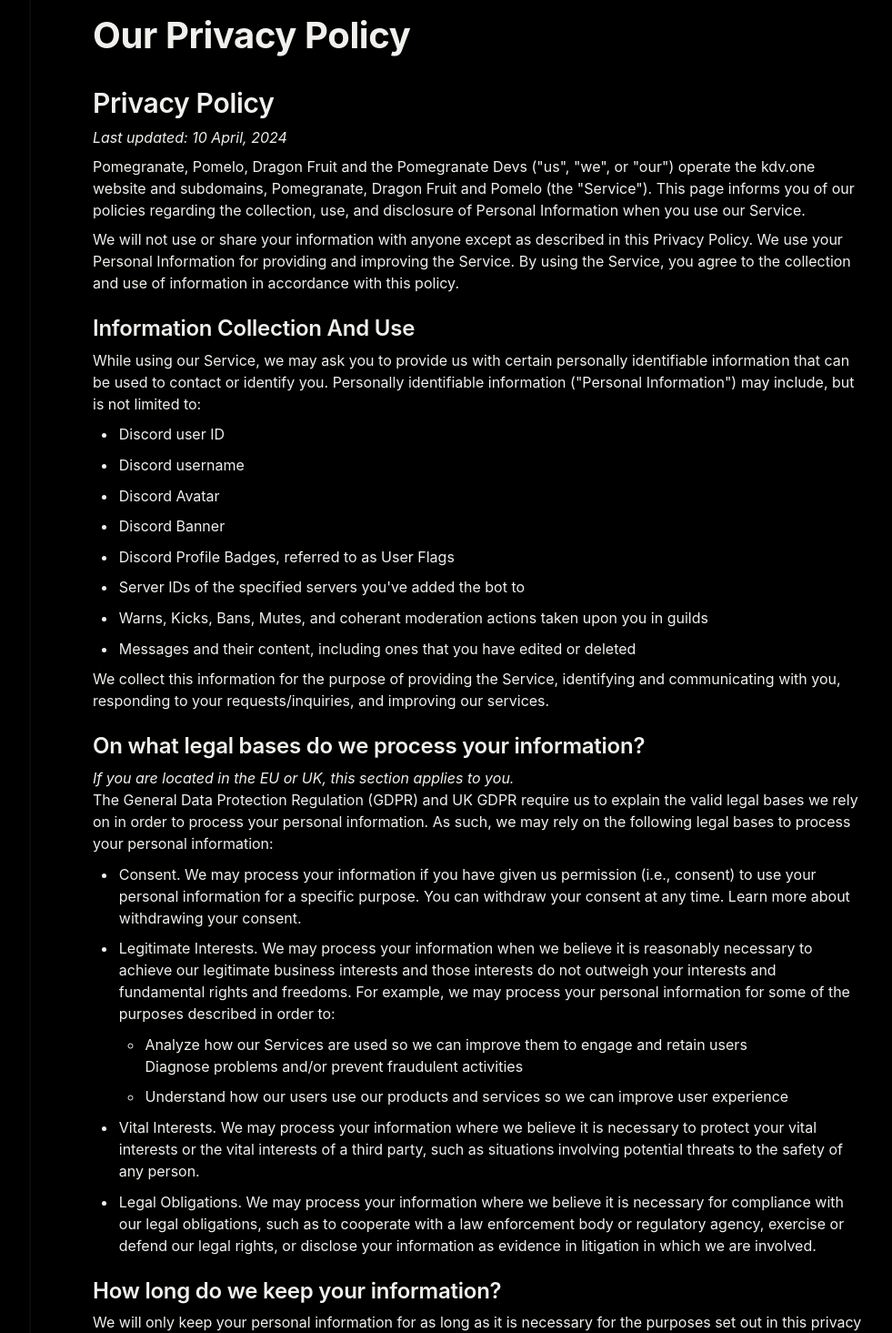
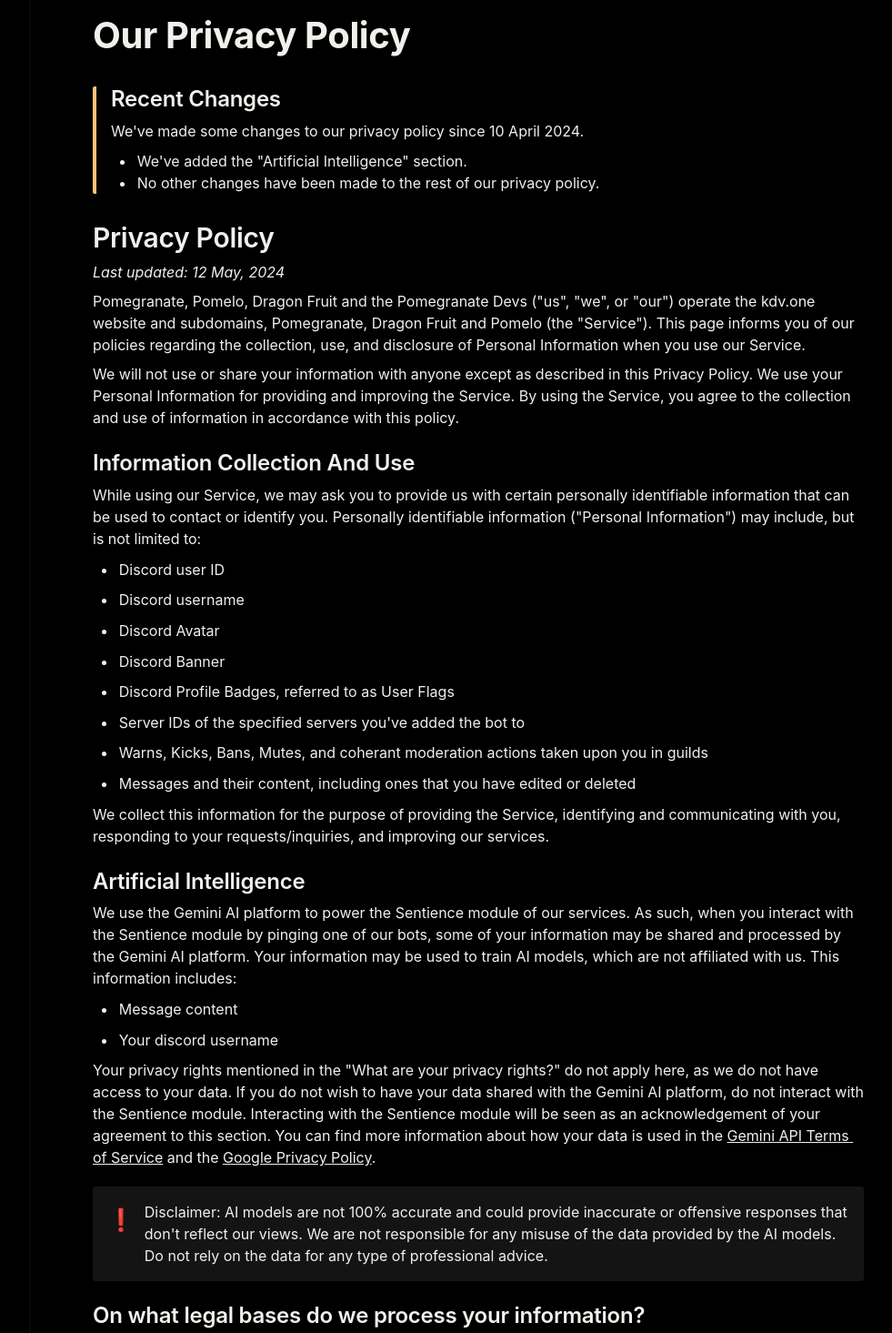
Before and after one commit to kirbodev/kdvsite, a Next.js app: page /pomegranate/privacy in a window 1280 px wide. Shown: the part 105-1570 px from the top of the page at 91% size, without its empty margins (114-1095 px from the left). Built offline with nearby package versions, Linux system fonts and the light colour scheme.

Commit message:
updated privacy policy

```diff
--- a/app/pomegranate/privacy/page.tsx
+++ b/app/pomegranate/privacy/page.tsx
@@ -27,10 +27,42 @@
             <h1 className="page-title">Our Privacy Policy</h1>
             <p className="page-description"></p>
           </header>
+          <div
+            className="recent-changes"
+            style={{
+              borderLeft: "4px solid #ffc17a",
+              borderRadius: "2px",
+              paddingLeft: "1rem",
+            }}
+          >
+            <h2>Recent Changes</h2>
+            <p>
+              We&apos;ve made some changes to our privacy policy since 10 April
+              2024.
+            </p>
+            <ul className="bulleted-list">
+              <li
+                style={{
+                  listStyleType: "disc",
+                }}
+              >
+                We&apos;ve added the &quot;Artificial Intelligence&quot;
+                section.
+              </li>
+              <li
+                style={{
+                  listStyleType: "disc",
+                }}
+              >
+                No other changes have been made to the rest of our privacy
+                policy.
+              </li>
+            </ul>
+          </div>
           <div className="page-body">
             <h1>Privacy Policy</h1>
             <p>
-              <em>Last updated: 10 April, 2024</em>
+              <em>Last updated: 12 May, 2024</em>
             </p>
             <p>
               Pomegranate, Pomelo, Dragon Fruit and the Pomegranate Devs
@@ -133,6 +165,84 @@
               Service, identifying and communicating with you, responding to
               your requests/inquiries, and improving our services.
             </p>
+            <h2>Artificial Intelligence</h2>
+            <p>
+              We use the Gemini AI platform to power the Sentience module of our
+              services. As such, when you interact with the Sentience module by
+              pinging one of our bots, some of your information may be shared
+              and processed by the Gemini AI platform. Your information may be
+              used to train AI models, which are not affiliated with us. This
+              information includes:
+            </p>
+            <ul className="bulleted-list">
+              <li
+                style={{
+                  listStyleType: "disc",
+                }}
+              >
+                Message content
+              </li>
+            </ul>
+            <ul className="bulleted-list">
+              <li
+                style={{
+                  listStyleType: "disc",
+                }}
+              >
+                Your discord username
+              </li>
+            </ul>
+            <p>
+              Your privacy rights mentioned in the &quot;What are your privacy
+              rights?&quot; do not apply here, as we do not have access to your
+              data. If you do not wish to have your data shared with the Gemini
+              AI platform, do not interact with the Sentience module.
+              Interacting with the Sentience module will be seen as an
+              acknowledgement of your agreement to this section. You can find
+              more information about how your data is used in the{" "}
+              <a
+                href="https://ai.google.dev/gemini-api/terms#data-use-unpaid"
+                target="_blank"
+                rel="noopener noreferrer"
+              >
+                Gemini API Terms of Service
+              </a>{" "}
+              and the{" "}
+              <a
+                href="https://policies.google.com/privacy"
+                target="_blank"
+                rel="noopener noreferrer"
+              >
+                Google Privacy Policy
+              </a>
+              .
+            </p>
+            <figure
+              className="block-color-gray_background callout"
+              style={{
+                whiteSpace: "pre-wrap",
+                display: "flex",
+              }}
+            >
+              <div
+                style={{
+                  fontSize: "1.5em",
+                }}
+              >
+                <span className="icon">❗</span>
+              </div>
+              <div
+                style={{
+                  width: "100%",
+                }}
+              >
+                Disclaimer: AI models are not 100% accurate and could provide
+                inaccurate or offensive responses that don&apos;t reflect our
+                views. We are not responsible for any misuse of the data
+                provided by the AI models. Do not rely on the data for any type
+                of professional advice.
+              </div>
+            </figure>
             <h2>On what legal bases do we process your information?</h2>
             <p>
               <em>
--- a/next.config.js
+++ b/next.config.js
@@ -24,8 +24,8 @@
       {
         source: "/lodge",
         destination: "https://discord.gg/SQJdbteCNF",
-        permanent: true
-      }
+        permanent: true,
+      },
     ];
   },
 };
```
